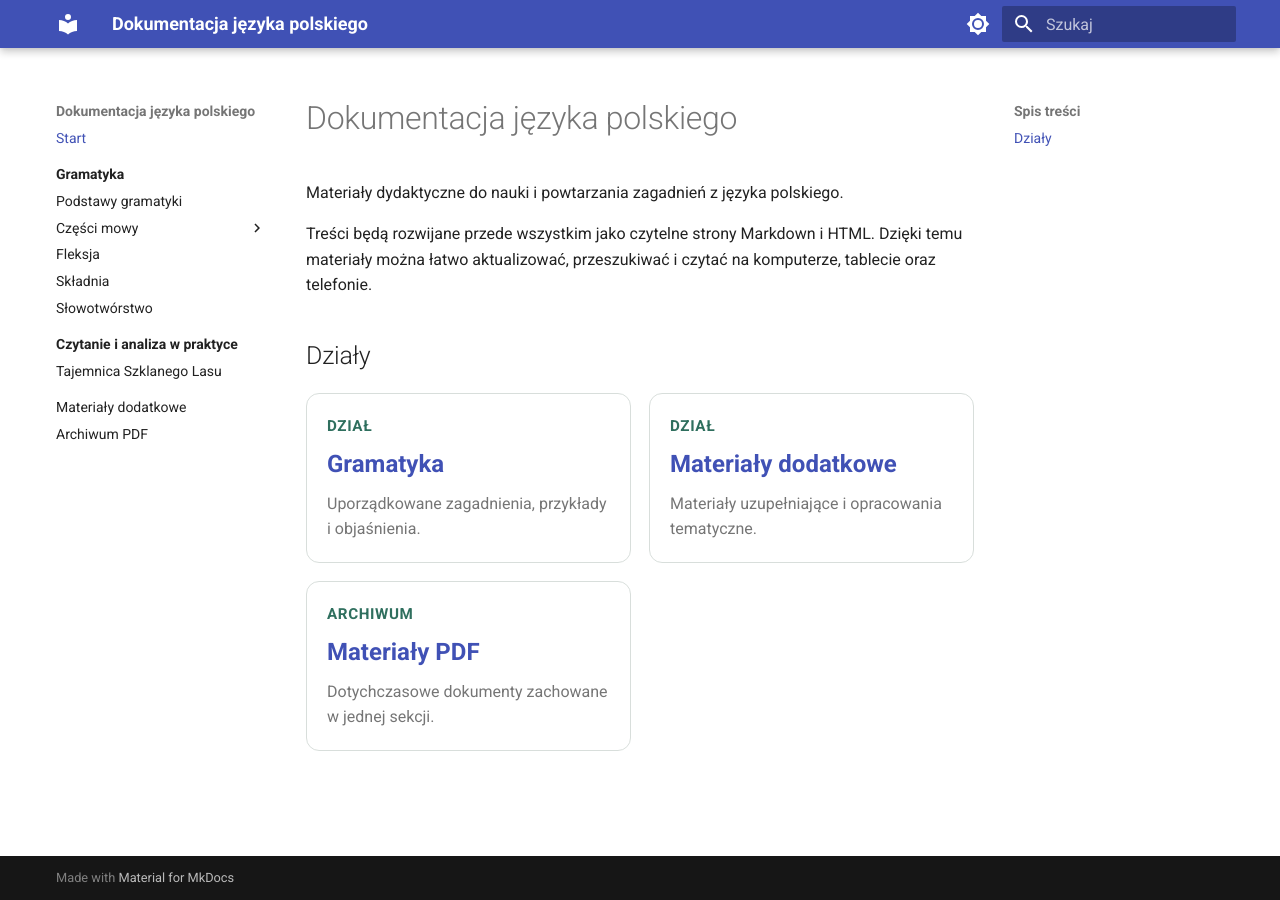
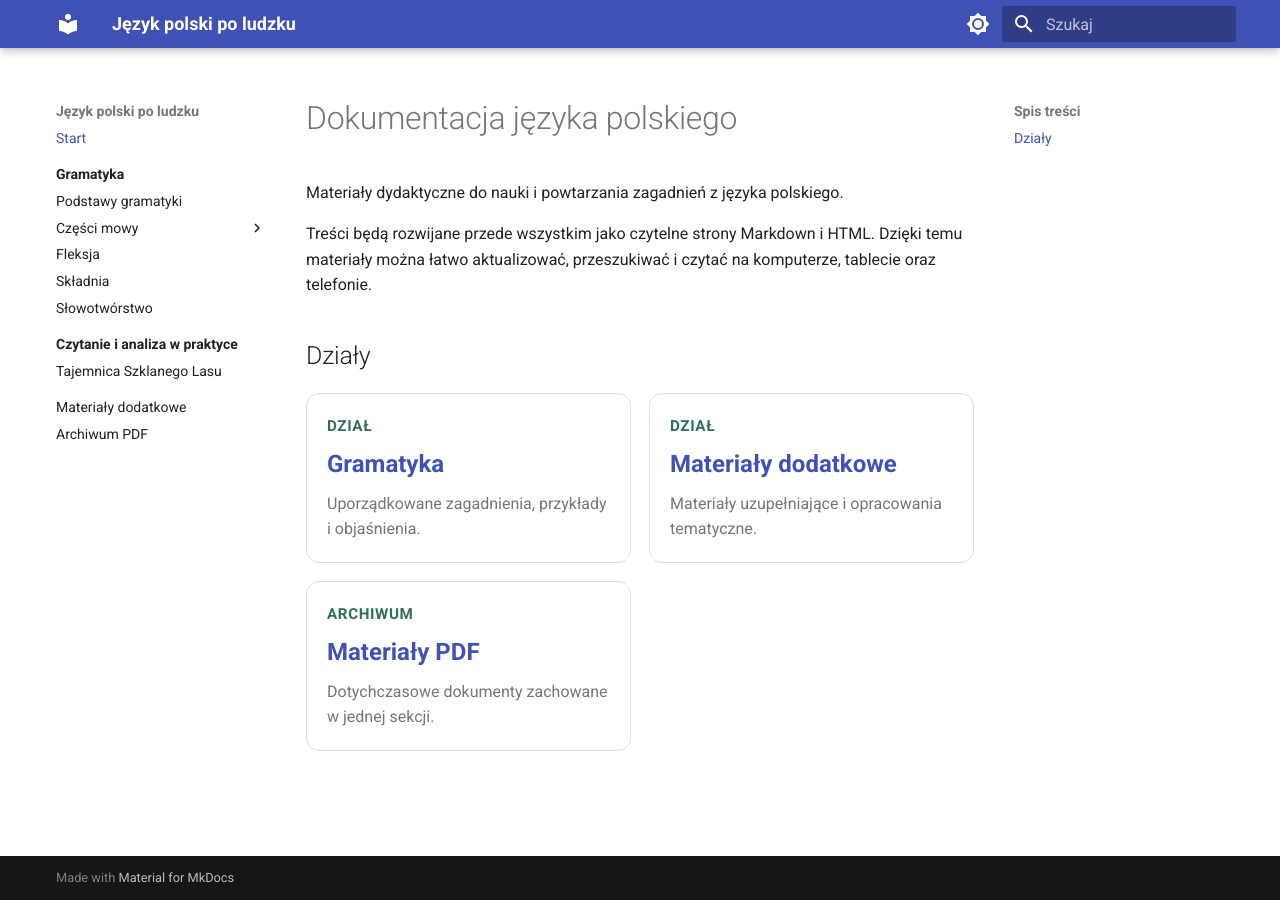
Before and after one commit to dchorazkiewicz/SP_JP, an MkDocs documentation site: the page built from docs/index.md, in a window 1280 px wide. Built offline with MkDocs 1.6.1 and Material for MkDocs 9.7.7, drawn with Linux system fonts in a browser that asks for light colours.

Commit message:
Rename site to Język polski po ludzku

```diff
--- a/mkdocs.yml
+++ b/mkdocs.yml
@@ -1,5 +1,5 @@
-site_name: Dokumentacja języka polskiego
-site_description: Materiały dydaktyczne do nauki gramatyki języka polskiego
+site_name: Język polski po ludzku
+site_description: Język polski wyjaśniony jasno, konkretnie i interaktywnie
 site_url: ""
 
 theme:
```
